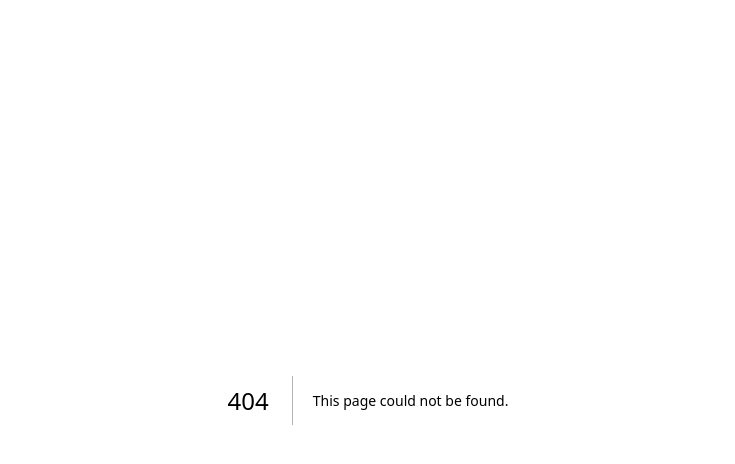
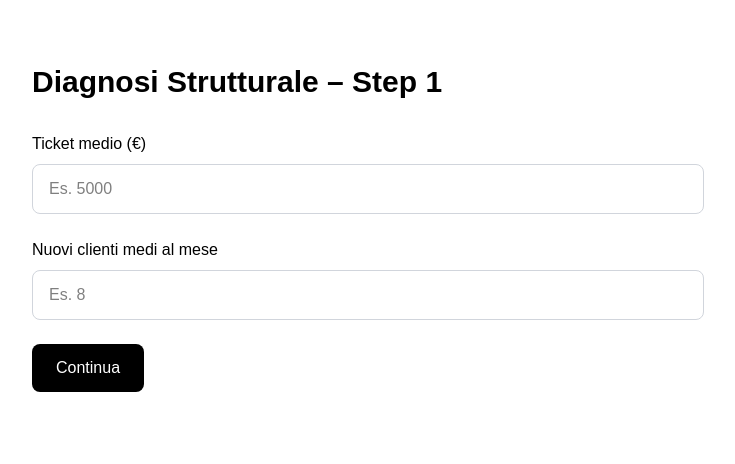
Before and after one commit to IAMStudioTO/BOS, a Next.js app in the folder apps/web/: page /diagnosi in a window 1280 px wide. Before the commit this address had no page. Shown: the top 464 px of the page, without its empty margins (272-1007 px from the left). Built offline with nearby package versions, Linux system fonts and the light colour scheme.

Commit message:
feat(web): add diagnosi page step 1

```diff
--- /dev/null
+++ b/apps/web/app/diagnosi/page.tsx
@@ -0,0 +1,50 @@
+"use client";
+
+import { useState } from "react";
+
+export default function Diagnosi() {
+  const [ticket, setTicket] = useState("");
+  const [clientiMese, setClientiMese] = useState("");
+
+  return (
+    <main className="min-h-screen bg-white text-black px-6 py-16">
+      <div className="max-w-2xl mx-auto">
+        <h1 className="text-3xl font-bold mb-8">
+          Diagnosi Strutturale – Step 1
+        </h1>
+
+        <div className="space-y-6">
+          <div>
+            <label className="block mb-2 font-medium">
+              Ticket medio (€)
+            </label>
+            <input
+              type="number"
+              value={ticket}
+              onChange={(e) => setTicket(e.target.value)}
+              className="w-full border border-gray-300 rounded-lg px-4 py-3"
+              placeholder="Es. 5000"
+            />
+          </div>
+
+          <div>
+            <label className="block mb-2 font-medium">
+              Nuovi clienti medi al mese
+            </label>
+            <input
+              type="number"
+              value={clientiMese}
+              onChange={(e) => setClientiMese(e.target.value)}
+              className="w-full border border-gray-300 rounded-lg px-4 py-3"
+              placeholder="Es. 8"
+            />
+          </div>
+
+          <button className="bg-black text-white px-6 py-3 rounded-lg">
+            Continua
+          </button>
+        </div>
+      </div>
+    </main>
+  );
+}
```
